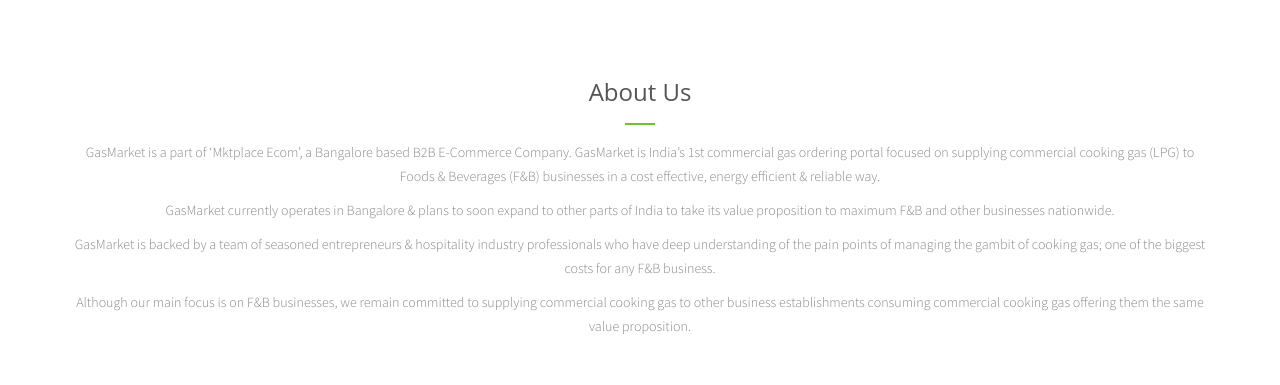
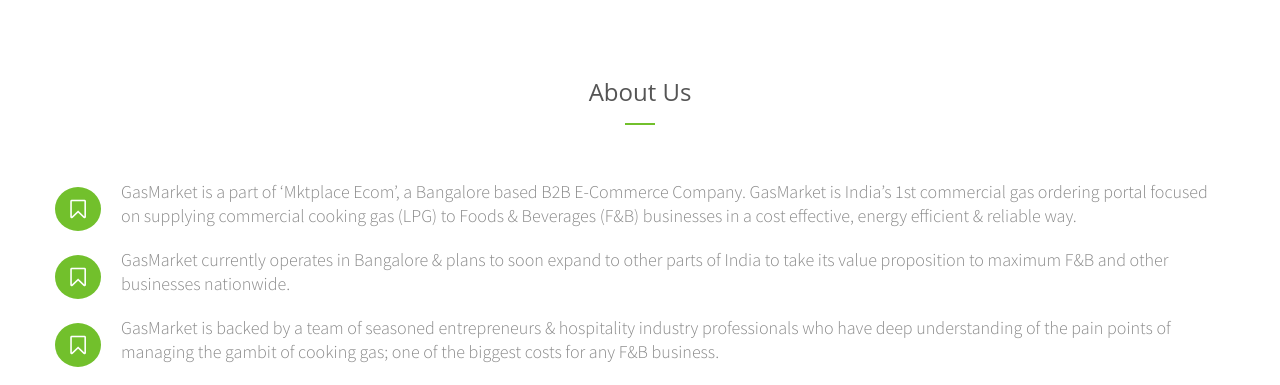
Before and after one commit to abhishek0647/gm, a PHP site: page /x/dashboard.php in a window 1280 px wide. Shown: the part 1749-2134 px from the top of the page. Run offline with PHP 8.4, Linux system fonts and the light colour scheme; the visitor is signed in with stand-in values (Sample User, id 1); data that the repository does not hold is empty; some libraries are stand-ins or nearby versions.

Commit message:
Upated UI for dashboard based on the inputs from the customer

```diff
--- a/cart/index.php
+++ b/cart/index.php
@@ -182,8 +182,8 @@
 
                     <div class="header-tags">
                         <div class="overflow-h">
-                            <h2>Billing info</h2>
-                            <p>Shipping and address info</p>
+                            <h2>Billing Info</h2>
+                            <p>Billing & Shipping address info</p>
                             <i class="rounded-x fa fa-home"></i>
                         </div>
                     </div>
--- a/dashboard.php
+++ b/dashboard.php
@@ -126,7 +126,7 @@
 					<div class="col-lg-5 col-lg-offset-4 col-md-6 col-md-offset-3 col-sm-8 col-sm-offset-2 col-xs-12 text-center wow fadeInUp">
 						<img id="logo" src="img/logo-green.png" class="img-responsive text-center" alt="shop logo" width="300">
 						<h1>Welcome to <span style="color: #FF1744;">Gas</span><span style="color: #18ba9b;">Market</span></h1>
-						<h2>Pocket friendly, simplified and hassle-free gas delivery service</h2>
+						<h2>Order Commercial LPG Online</h2><h3>No Deposit | Lower Prices | Lower Gas Consumption | Hassle Free</h3>
 
 						<!-- <a class="btn btn-store smooth-scroll" href="#order-history">My Orders</a> -->
 						<a class="btn btn-store smooth-scroll" href="cart/index.php">Order Now</a>
@@ -182,6 +182,7 @@
 								<td></td>
 								<td></td>
 								<td></td>
+								<td></td>
 							</tr>
 						  </tbody>
 						</table>
@@ -197,7 +198,7 @@
 	            <div class="container">
 	                <div class="headline-center headline-light margin-bottom-60">
 	                    <h2>What People Are Saying</h2>
-	                    <p>Integer odio ligula, tincidunt id volutpat et, imperdiet eget mi. Quisque laoreet porttitor turpis sed <a href="#">fermentum</a>. Nullam sodales blandit nisi, tristique tempor nunc hendrerit at. Sed posuere mollis orci</p>
+	                    <p>Integer odio ligula, tincidunt id volutpat et, imperdiet eget mi. Quisque laoreet porttitor turpis sed. Nullam sodales blandit nisi, tristique tempor nunc hendrerit at. Sed posuere mollis orci</p>
 	                </div><!--/end Headline Center-->
 
 	                <div class="row">
@@ -234,10 +235,34 @@
 	        <div class="container" id="about-us">
 	            <div class="headline-center margin-bottom-60">
 	                <h2>About Us</h2>
-	                <p>GasMarket is a part of ‘Mktplace Ecom’, a Bangalore based B2B E-Commerce Company. GasMarket is India’s 1st commercial gas ordering portal focused on supplying commercial cooking gas (LPG) to Foods & Beverages (F&B) businesses in a cost effective, energy efficient & reliable way.</p>
-					<p>GasMarket currently operates in Bangalore & plans to soon expand to other parts of India to take its value proposition to maximum F&B and other businesses nationwide.</p>
-					<p>GasMarket is backed by a team of seasoned entrepreneurs & hospitality industry professionals who have deep understanding of the pain points of managing the gambit of cooking gas; one of the biggest costs for any F&B business.</p>
-					<p>Although our main focus is on F&B businesses, we remain committed to supplying commercial cooking gas to other business establishments consuming commercial cooking gas offering them the same value proposition.</p>
+	               </div>
+	                <div class="row">
+	                    <div class="banner-info green margin-bottom-10">
+	                        <i class="rounded-x fa fa-bookmark-o"></i>
+	                        <div class="overflow-h">
+	                            <p>GasMarket is a part of ‘Mktplace Ecom’, a Bangalore based B2B E-Commerce Company. GasMarket is India’s 1st commercial gas ordering portal focused on supplying commercial cooking gas (LPG) to Foods & Beverages (F&B) businesses in a cost effective, energy efficient & reliable way.</p>
+	                        </div>
+	                    </div>
+	                    <div class="banner-info green margin-bottom-10">
+	                        <i class="rounded-x fa fa-bookmark-o"></i>
+	                        <div class="overflow-h">
+	                            <p>GasMarket currently operates in Bangalore & plans to soon expand to other parts of India to take its value proposition to maximum F&B and other businesses nationwide.</p>
+	                        </div>
+	                    </div>
+	                    <div class="banner-info green margin-bottom-10">
+	                        <i class="rounded-x fa fa-bookmark-o"></i>
+	                        <div class="overflow-h">
+	                            <p>GasMarket is backed by a team of seasoned entrepreneurs & hospitality industry professionals who have deep understanding of the pain points of managing the gambit of cooking gas; one of the biggest costs for any F&B business.</p>
+	                        </div>
+	                    </div>
+	                    <div class="banner-info green margin-bottom-10">
+	                        <i class="rounded-x fa fa-bookmark-o"></i>
+	                        <div class="overflow-h">
+	                            <p>Although our main focus is on F&B businesses, we remain committed to supplying commercial cooking gas to other business establishments consuming commercial cooking gas offering them the same value proposition.</p>
+	                        </div>
+	                    </div>
+	                    <div class="margin-bottom-20"></div>
+            		</div>
 	            </div><!--/end Headline Center-->
 	        </div>
 
@@ -249,9 +274,9 @@
 	                    <p>GasMarket is a simple way for businesses to procure commercial LPG cooking gas online. Simple & painless:</p>
 	                </div><!--/end Headline Center-->
 
-			        <div class="container content-sm">
+			        <div class="container content-sm col-sm-offset-3 col-sm-6">
 				        <div class="row">
-				            <div class="col-sm-6 content-boxes-v3 content-boxes-v3-right sm-margin-bottom-30">
+				            <div class="col-sm-12 content-boxes-v3 sm-margin-bottom-30">
 				                <div class="margin-bottom-30">
 				                    <i class="icon-custom icon-md rounded-x icon-bg-u icon-line icon-trophy"></i>
 				                    <div class="content-boxes-in-v3">
@@ -260,9 +285,9 @@
 				                    </div>
 				                </div>
 				            </div>
-				            <div class="col-sm-6 content-boxes-v3">
+				            <div class="col-sm-12 content-boxes-v3">
 				                <div class="clearfix margin-bottom-30">
-				                    <i class="icon-custom icon-md rounded-x icon-bg-darker icon-line icon-trophy"></i>
+				                    <i class="icon-custom icon-md rounded-x icon-bg-u icon-line icon-trophy"></i>
 				                    <div class="content-boxes-in-v3">
 				                        <h2 class="heading-sm">Step 2: </h2>
 				                        <p>Our representatives will get in touch with-in 24 hours</p>
@@ -270,7 +295,7 @@
 				                </div>
 				            </div>
 
-				            <div class="col-sm-6 content-boxes-v3 content-boxes-v3-right sm-margin-bottom-30">
+				            <div class="col-sm-12 content-boxes-v3 sm-margin-bottom-30">
 				                <div class="margin-bottom-30">
 				                    <i class="icon-custom icon-md rounded-x icon-bg-u icon-line icon-trophy"></i>
 				                    <div class="content-boxes-in-v3">
@@ -279,9 +304,9 @@
 				                    </div>
 				                </div>
 				            </div>
-				            <div class="col-sm-6 content-boxes-v3">
+				            <div class="col-sm-12 content-boxes-v3">
 				                <div class="clearfix margin-bottom-30">
-				                    <i class="icon-custom icon-md rounded-x icon-bg-darker icon-line icon-trophy"></i>
+				                    <i class="icon-custom icon-md rounded-x icon-bg-u icon-line icon-trophy"></i>
 				                    <div class="content-boxes-in-v3">
 				                        <h2 class="heading-sm">Step 4: </h2>
 				                        <p>That’s it, you can start placing your orders online & see order history through your own personalized dashboard!</p>
@@ -513,7 +538,7 @@
 	                <div class="col-md-6 md-margin-bottom-40">
 	                    <ul class="list-unstyled">
 	                        <li><i class="fa fa-phone"></i> (+91) 98452 85084</li>
-	                        <li><i class="fa fa-envelope"></i> <a href="abhishek@mktplace.in">abhishek@mktplace.in</a></li>
+	                        <li><i class="fa fa-envelope"></i> <a href="mailto:abhishek@mktplace.in">abhishek@mktplace.in</a></li>
 	                        <li><i class="fa fa-globe"></i> <a href="#">www.gasmarket.in</a></li>
 	                    </ul>
 	                </div>
```
Also changed, not shown: index.html (+5 -5 lines).
